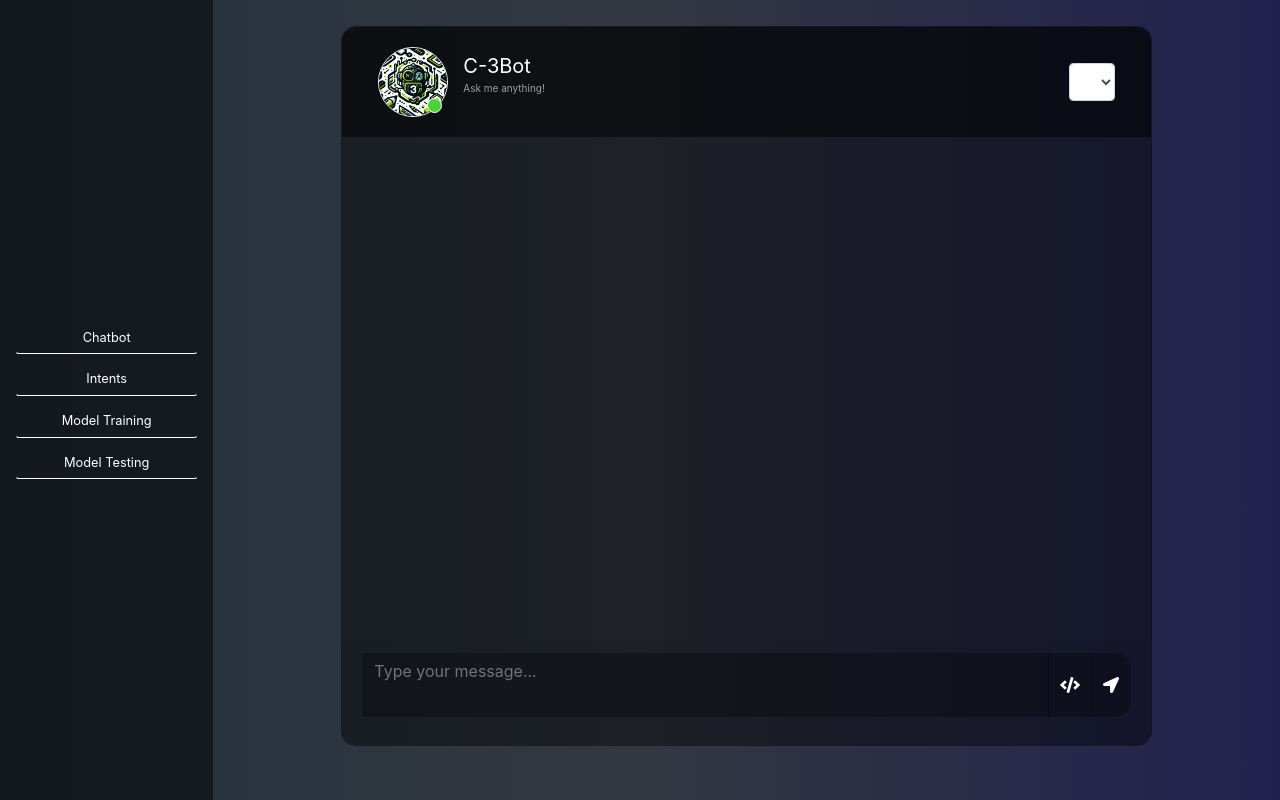
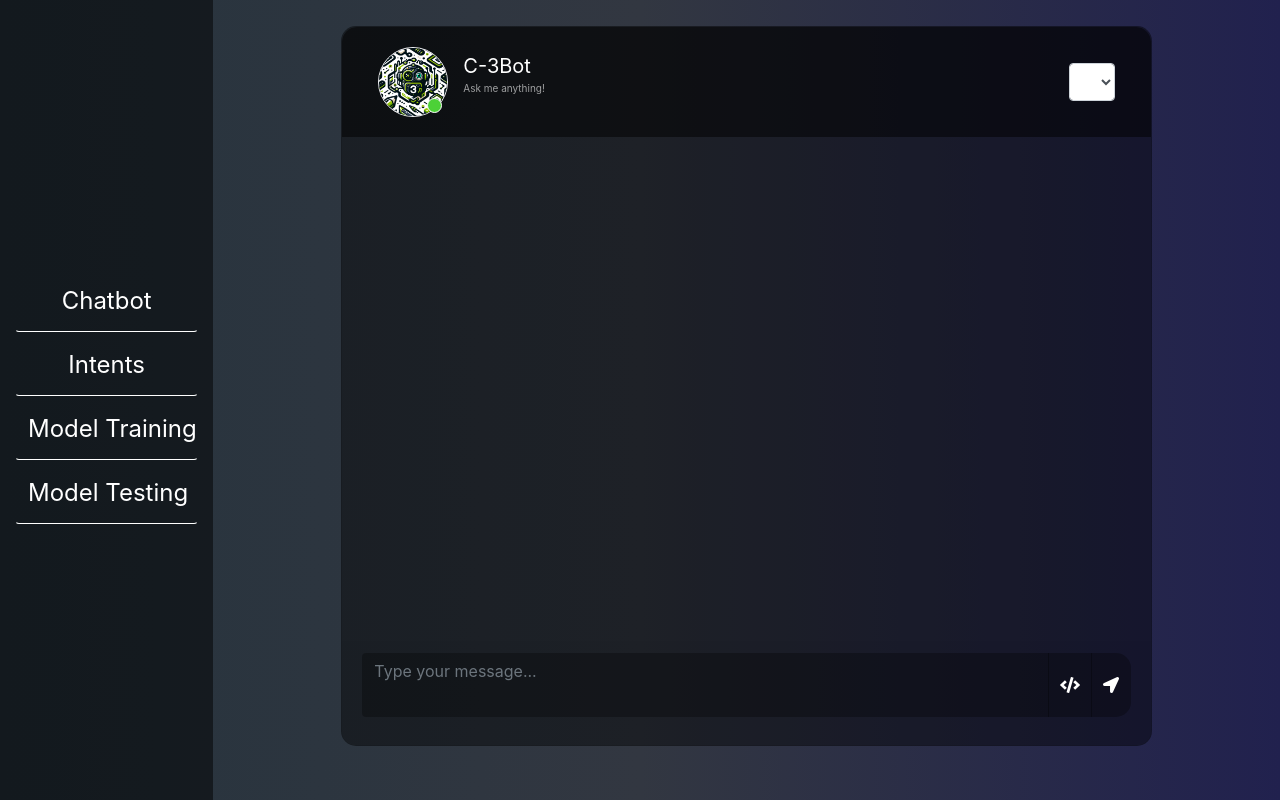
Before and after one commit to Liocans/C-3Bot, a Python web app: template src/user_interface/templates/chat.html in a window 1280 px wide. Run offline with Jinja, Linux system fonts and the light colour scheme; the template is opened without the code that fills it, so the values that code supplies are empty; some libraries are stand-ins or nearby versions.

Commit message:
Update style.css

```diff
--- a/src/user_interface/static/css/style.css
+++ b/src/user_interface/static/css/style.css
@@ -216,7 +216,7 @@ body,html{
 
 .menu_button {
     color: white; /* Set text color to white */
-    font-size: 1vw; /* Adapt text size to the viewport width */
+    font-size: 1.5em; /* Adapt text size to the viewport width */
     border-bottom: 1px solid white; /* Add a white line at the bottom */
     padding-bottom: 0.5em; /* Add some space between the text and the underline to not look cramped */
 }
```
